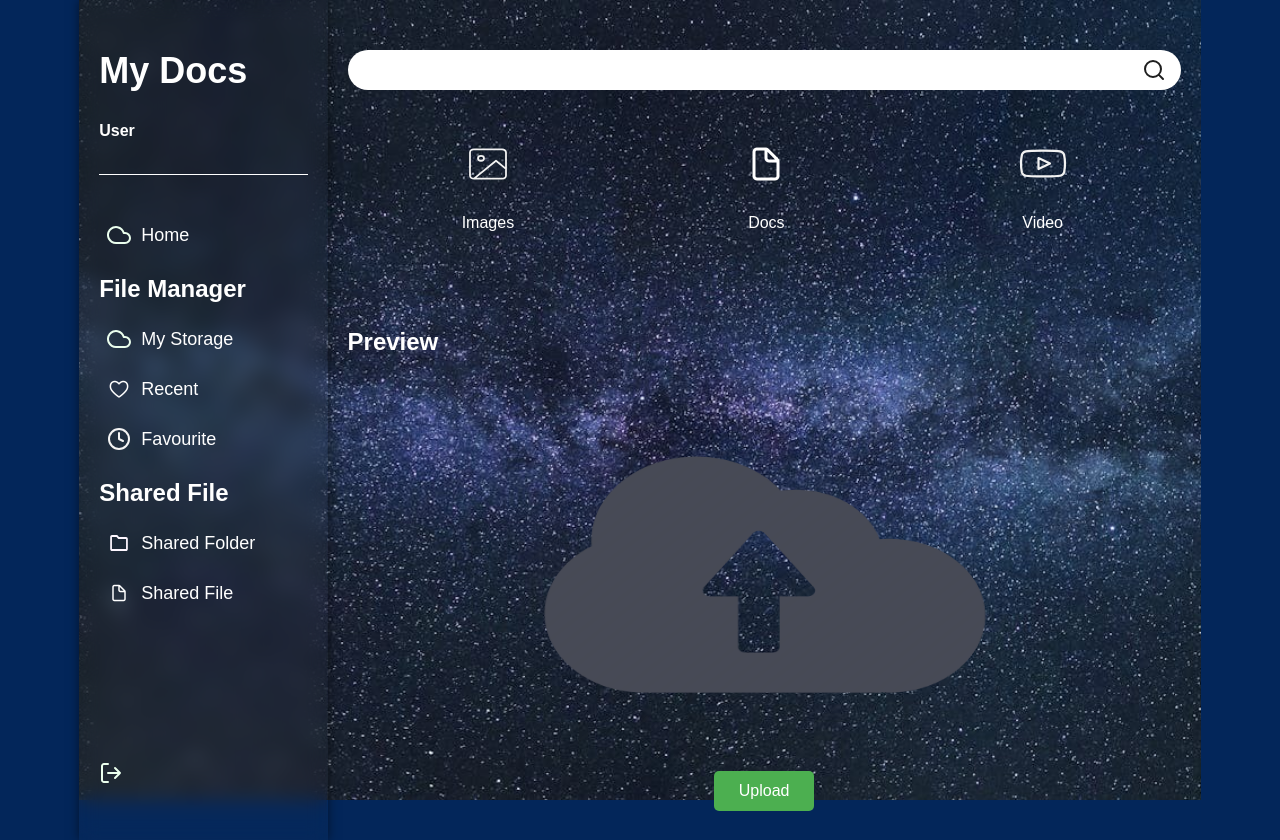
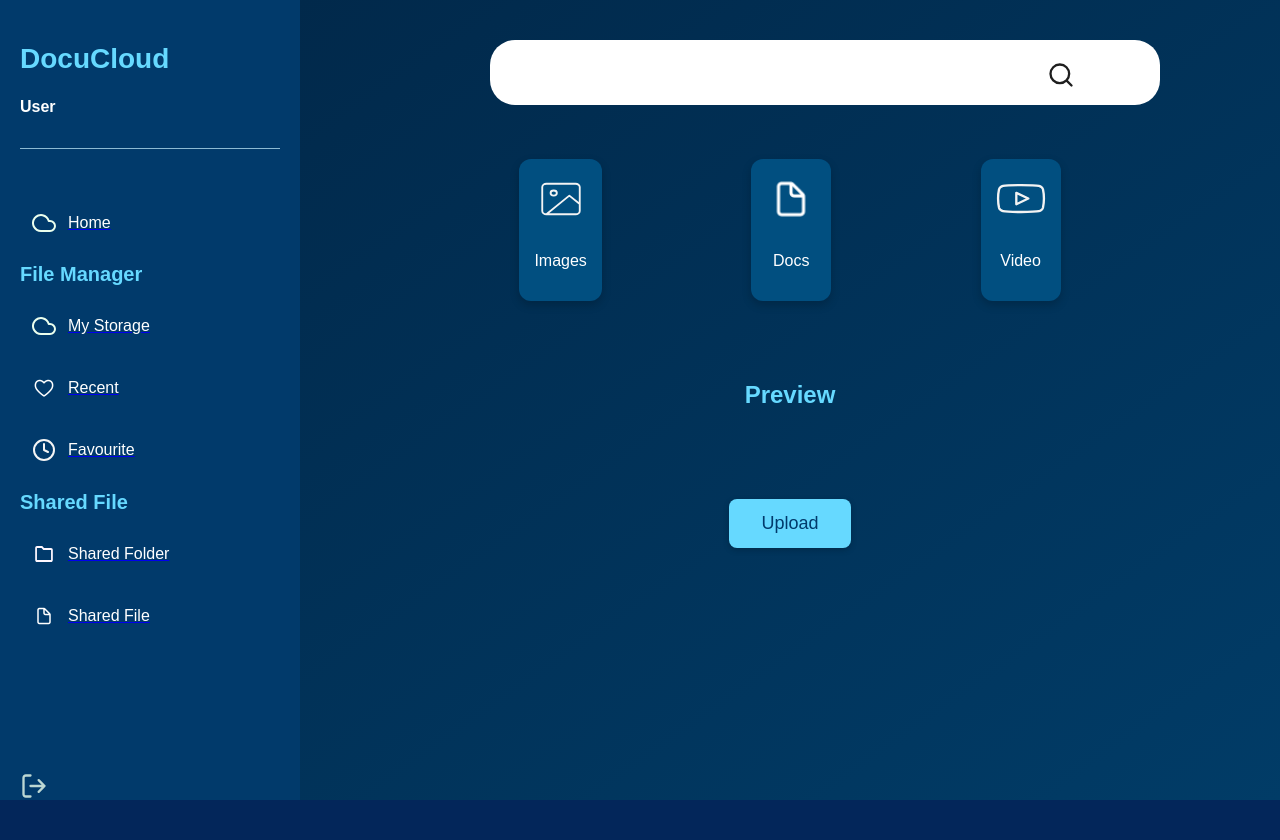
Before and after one commit to pasanmayura/Distributed-File-System, a React (Create React App) app in the folder frontend/: page /dashboard in a window 1280 px wide. After the commit the page ends 800 px from the top, so only its background shows below. Built offline with nearby package versions, Linux system fonts and the light colour scheme.

Commit message:
change style in home page

```diff
--- a/frontend/package.json
+++ b/frontend/package.json
@@ -3,6 +3,9 @@
   "version": "0.1.0",
   "private": true,
   "dependencies": {
+    "@emotion/react": "^11.14.0",
+    "@emotion/styled": "^11.14.0",
+    "@mui/icons-material": "^6.4.1",
     "axios": "^1.7.9",
     "cra-template": "1.2.0",
     "react": "^19.0.0",
--- a/frontend/src/Dashboard.js
+++ b/frontend/src/Dashboard.js
@@ -9,33 +9,30 @@ import "./style.css";
 
 export const Dashboard = () => {
   const [selectedImage, setSelectedImage] = useState(null);
-  const [selectedDocument, setSelectedDocument] = useState(null); // State to store selected document
+  const [selectedDocument, setSelectedDocument] = useState(null);
   const [selectedVideo, setSelectedVideo] = useState(null);
 
   const handleImageUpload = (e) => {
     const file = e.target.files[0];
     if (file) {
-      setSelectedImage(URL.createObjectURL(file)); // Create a local URL for preview
+      setSelectedImage(URL.createObjectURL(file));
     }
   };
 
-  // Handle document upload
   const handleDocumentUpload = (e) => {
     const file = e.target.files[0];
     if (file) {
-      setSelectedDocument(file.name); // Just displaying the document name
+      setSelectedDocument(file.name);
     }
   };
 
-  // Handle video upload
   const handleVideoUpload = (e) => {
     const file = e.target.files[0];
     if (file) {
-      setSelectedVideo(URL.createObjectURL(file)); // Create a local URL for video preview
+      setSelectedVideo(URL.createObjectURL(file));
     }
   };
 
-  // Trigger the file input click
   const triggerFileInput = (type) => {
     if (type === "image") {
       document.getElementById("image-input").click();
@@ -46,9 +43,19 @@ export const Dashboard = () => {
     }
   };
 
+  const handleRemove = (type) => {
+    if (type === "image") {
+      setSelectedImage(null);
+    } else if (type === "document") {
+      setSelectedDocument(null);
+    } else if (type === "video") {
+      setSelectedVideo(null);
+    }
+  };
+
   return (
     <div className="dashboard">
-      <Sidebar /> {/* Use the Sidebar component here */}
+      <Sidebar />
       <main className="main-content">
         <header className="main-header">
           <img className="search-bar" alt="Search bar" src={rectangle1} />
@@ -71,14 +78,38 @@ export const Dashboard = () => {
         <section className="preview-section">
           <h2>Preview</h2>
           <div className="preview-grid">
-          <div className="preview-item">
-              {selectedImage && <img src={selectedImage} alt="Selected" />}
-              {selectedDocument && <p>{selectedDocument}</p>}
-              {selectedVideo && <video controls src={selectedVideo} />}
-            </div>
+            {selectedImage && (
+              <div className="preview-item">
+                <img src={selectedImage} alt="Selected" />
+                <div className="preview-controls">
+                  <button className="preview-control-btn" onClick={() => triggerFileInput("image")}>Edit</button>
+                  <button className="preview-control-btn remove-btn" onClick={() => handleRemove("image")}>Remove</button>
+                </div>
+              </div>
+            )}
+            {selectedDocument && (
+              <div className="preview-item">
+                <p>{selectedDocument}</p>
+                <div className="preview-controls">
+                  <button className="preview-control-btn" onClick={() => triggerFileInput("document")}>Edit</button>
+                  <button className="preview-control-btn remove-btn" onClick={() => handleRemove("document")}>Remove</button>
+                </div>
+              </div>
+            )}
+            {selectedVideo && (
+              <div className="preview-item">
+                <video controls src={selectedVideo} />
+                <div className="preview-controls">
+                  <button className="preview-control-btn" onClick={() => triggerFileInput("video")}>Edit</button>
+                  <button className="preview-control-btn remove-btn" onClick={() => handleRemove("video")}>Remove</button>
+                </div>
+              </div>
+            )}
           </div>
         </section>
-        <center><button className="upload-btn">Upload</button></center>
+        <center>
+          <button className="upload-btn">Upload</button>
+        </center>
       </main>
 
       <input
@@ -92,7 +123,7 @@ export const Dashboard = () => {
       <input
         id="document-input"
         type="file"
-        accept=".pdf,.doc,.docx,.txt" // You can specify document formats
+        accept=".pdf,.doc,.docx,.txt"
         style={{ display: "none" }}
         onChange={handleDocumentUpload}
       />
@@ -104,7 +135,6 @@ export const Dashboard = () => {
         style={{ display: "none" }}
         onChange={handleVideoUpload}
       />
-
     </div>
   );
 };
--- a/frontend/src/Sidebar.js
+++ b/frontend/src/Sidebar.js
@@ -17,13 +17,13 @@ export const Sidebar = () => {
     sessionStorage.removeItem("userEmail");
 
     // Redirect to login page
-    window.location.href = "/login";  // Or use `history.push('/login')` if you're using React Router
+    window.location.href = "/login";  // Or use history.push('/login') if you're using React Router
   };
 
   return (
     <aside className="sidebar">
       <div className="sidebar-header">
-        <h1 className="sidebar-title">My Docs</h1>
+        <h1 className="sidebar-title">DocuCloud</h1>
         <h4>{userEmail ? userEmail : "User"}</h4>
         <img className="line" alt="Separator line" src={line2} />
       </div>
--- a/frontend/src/style.css
+++ b/frontend/src/style.css
@@ -1,61 +1,54 @@
+/* General Layout */
 .dashboard {
     display: flex;
-    flex-direction: row;
-    width: 100%;
+    width: 100vw;
     height: 100vh;
-    background-image: url('./images/background.jpeg');
-    background-size: cover;
-    background-position: center;
-    background-repeat: no-repeat;
+    overflow: hidden;
+    background: linear-gradient(145deg, #013455, #014f7f);
     color: #ffffff;
     font-family: "Manrope", sans-serif;
 }
 
 /* Sidebar Section */
 .sidebar {
-    background-color: rgba(255, 255, 255, 0.01); /* Frosted glass effect */
-    backdrop-filter: blur(10px); /* Optional: Blur effect */
-    box-shadow: 0 0 10px rgba(0, 0, 0, 0.5); /* Optional shadow */
-    width: 20%; /* Adjust based on layout */
+    width: 260px;
     height: 100vh;
-    color: #ffffff;
+    background: #013a6b;
+    box-shadow: 2px 0 8px rgba(0, 0, 0, 0.2);
     padding: 20px;
     display: flex;
     flex-direction: column;
     justify-content: space-between;
+    color: #ffffff;
 }
 
-/* Sidebar Header */
 .sidebar-header {
     margin-bottom: 20px;
 }
 
 .sidebar-title {
-    font-size: 36px;
+    font-size: 28px;
     font-weight: bold;
+    color: #66d9ff;
 }
 
-/* Divider Line */
 .line {
     width: 100%;
     height: 1px;
-    background-color: #ffffff;
-    margin-top: 10px;
+    background-color: #66d9ff;
+    margin: 10px 0;
+    opacity: 0.7;
 }
 
-/* Sidebar Menu */
 .sidebar-menu {
     flex-grow: 1;
 }
 
-.menu-section {
-    margin-bottom: 20px;
-}
-
 .menu-title {
-    font-size: 24px;
+    font-size: 20px;
     font-weight: bold;
-    margin-bottom: 10px;
+    margin-bottom: 15px;
+    color: #66d9ff;
 }
 
 .menu-list {
@@ -66,91 +59,88 @@
 .menu-item {
     display: flex;
     align-items: center;
-    margin-bottom: 10px;
-    font-size: 18px;
+    margin-bottom: 14px;
+    font-size: 16px;
     color: #ffffff;
-    padding: 8px;
+    padding: 12px;
     border-radius: 8px;
-    transition: background-color 0.3s ease;
+    transition: background-color 0.3s ease, transform 0.2s ease;
 }
 
 .menu-item:hover {
-    background-color: rgba(255, 255, 255, 0.1);
-}
-
-.menu-list a {
-    text-decoration: none;
-    color: inherit;
-    transition: all 0.3s ease;
-}
-
-.menu-list a:hover {
-    opacity: 0.8;
-    transform: translateX(5px);
+    background-color: #005080;
+    transform: scale(1.05);
 }
 
 .menu-item .icon {
     width: 24px;
     height: 24px;
-    margin-right: 10px;
+    margin-right: 12px;
 }
 
-/* Logout Icon */
+/* Logout Button */
 .log-out {
-    width: 24px;
-    height: 24px;
-    align-self: flex-start;
+    width: 28px;
+    height: 28px;
     cursor: pointer;
-    transition: transform 0.3s ease;
-    margin-bottom: 35px;
-    position: relative;
+    transition: transform 0.3s ease, opacity 0.2s ease;
+    margin-bottom: 20px;
+    opacity: 0.8;
 }
 
 .log-out:hover {
     transform: scale(1.1);
+    opacity: 1;
 }
 
-/* Main Content Section */
+/* Main Content */
 .main-content {
-    width: 80%;
-    padding: 20px;
+    flex-grow: 1;
     display: flex;
     flex-direction: column;
+    align-items: center;
+    padding: 20px;
+    background: linear-gradient(145deg, #01294b, #013c67);
+
 }
 
-/* Main Header */
+/* Search Bar */
 .main-header {
-    display: flex;
-    align-items: center;
-    margin-bottom: 20px;
     position: relative;
-    margin-top: 30px;
+    width: 100%;
+    max-width: 600px;
+    margin: 20px 0;
 }
 
 .search-bar {
     width: 100%;
-    height: 40px;
-    border-radius: 20px;
+    height: 45px;
+    border-radius: 25px;
     background-color: #ffffff;
     border: none;
-    padding: 0 45px 0 15px;
+    padding: 10px 50px 10px 20px;
     font-size: 16px;
+    color: #013a6b;
 }
 
 .search-icon {
-    width: 24px;
-    height: 24px;
+    width: 28px;
+    height: 28px;
     position: absolute;
     right: 15px;
+    top: 50%;
+    transform: translateY(-50%);
     cursor: pointer;
 }
 
 /* Content Section */
 .content-section {
     display: flex;
-    justify-content: space-around;
-    margin-bottom: 20px;
-    margin-top: 30px; /* Adjust content spacing */
+    justify-content: space-evenly;
+    width: 100%;
+    max-width: 800px;
+    margin-top: 30px;
+    gap: 20px;
 }
 
 .content-item {
@@ -159,80 +149,147 @@
     align-items: center;
     text-align: center;
     cursor: pointer;
-    transition: transform 0.3s ease;
+    padding: 15px;
+    background: #014f80;
+    border-radius: 12px;
+    box-shadow: 0 4px 10px rgba(0, 0, 0, 0.2);
+    transition: transform 0.3s ease, box-shadow 0.3s ease;
 }
 
 .content-item:hover {
     transform: translateY(-5px);
+    box-shadow: 0 6px 12px rgba(0, 0, 0, 0.3);
 }
 
 .content-item .icon {
-    width: 48px;
-    height: 48px;
-    margin-bottom: 10px;
+    width: 50px;
+    height: 50px;
+    margin-bottom: 12px;
 }
 
 /* Preview Section */
+/* Preview Section Styles */
 .preview-section {
-    margin-top: 40px; /* Adjust spacing */
+    margin-top: 40px;
+    text-align: center;
+    width: 100%;
+    max-width: 800px;
+    padding: 20px;
 }
 
 .preview-section h2 {
-    margin-bottom: 15px;
+    margin-bottom: 30px;
+    color: #66d9ff;
+    font-size: 24px;
 }
 
 .preview-grid {
     display: flex;
-    justify-content: space-around;
-    gap: 20px;
+    justify-content: center;
+    align-items: center;
+    margin-bottom: 40px; /* Added spacing before upload button */
 }
 
 .preview-item {
-    width: 500px;
-    height: 400px;
-    background-color: #d9d9d9;
-    border-radius: 10px;
-    transition: transform 0.3s ease;
-    cursor: pointer;
-    background: url('./images/upload-icon.png') no-repeat center;
-    background-size: 500px 400px; /* Resize the upload icon */
-    display: flex;
-    align-items: center;
-    justify-content: center;
-    overflow: hidden; /* To prevent overflow of the uploaded item */
+    width: 180px;
+    height: 100px;
+    background-color: #011f37;
+    border: 2px dashed #66d9ff;
+    border-radius: 12px;
+    position: relative;
+    overflow: hidden; /* Ensures content stays within bounds */
 }
 
 .preview-item img,
 .preview-item video {
-    max-width: 100%;
-    max-height: 100%;
+    width: 100%;
+    height: 100%;
+    object-fit: cover; /* Changed to cover for better image filling */
     border-radius: 10px;
-    object-fit: cover;
 }
 
-.preview-item:hover {
-    transform: scale(1.05);
+/* Preview Controls */
+.preview-controls {
+    position: absolute;
+    top: 10px;
+    right: 10px;
+    display: flex;
+    gap: 8px;
 }
 
+.preview-control-btn {
+    background-color: rgba(255, 255, 255, 0.9);
+    border: none;
+    border-radius: 4px;
+    padding: 6px 10px;
+    font-size: 14px;
+    color: #013a6b;
+    cursor: pointer;
+    transition: background-color 0.2s ease;
+}
+
+.preview-control-btn:hover {
+    background-color: #ffffff;
+}
+
+.remove-btn {
+    background-color: #ff4d4d;
+    color: white;
+}
+
+.remove-btn:hover {
+    background-color: #ff3333;
+}
+
+/* Upload Button Container */
+.upload-btn-container {
+    margin-top: 30px;
+    text-align: center;
+}
+
+/* Upload Button */
 .upload-btn {
-    background-color: #4CAF50;
-    color: white;
-    padding: 10px 20px;
-    font-size: 16px;
+    background-color: #66d9ff;
+    color: #013a6b;
+    padding: 14px 32px;
+    font-size: 18px;
+    font-weight: 500;
     border: none;
-    border-radius: 5px;
+    border-radius: 8px;
     cursor: pointer;
-    transition: background-color 0.3s ease, transform 0.2s ease;
-    width: 100px;
-    height: 40px;
+    transition: all 0.3s ease;
+    box-shadow: 0 2px 6px rgba(0, 0, 0, 0.2);
 }
 
 .upload-btn:hover {
-    background-color: #45a049;
-    transform: scale(1.05);
+    background-color: #33ccff;
+    transform: translateY(-2px);
+    box-shadow: 0 4px 8px rgba(0, 0, 0, 0.3);
 }
 
 .upload-btn:active {
-    background-color: #3e8e41;
-    transform: scale(0.95);
+    transform: translateY(0);
+    box-shadow: 0 2px 4px rgba(0, 0, 0, 0.2);
 }
+
+/* Responsive Adjustments */
+@media screen and (max-width: 768px) {
+    .preview-item {
+        width: 400px;
+        height: 300px;
+    }
+}
+
+@media screen and (max-width: 480px) {
+    .preview-item {
+        width: 320px;
+        height: 240px;
+    }
+
+    .upload-btn {
+        width: 90%;
+        max-width: 300px;
+        padding: 12px 24px;
+        font-size: 16px;
+    }
+}
```
Also changed, not shown: 1 other file (tests, documents, lock files or other folders).
